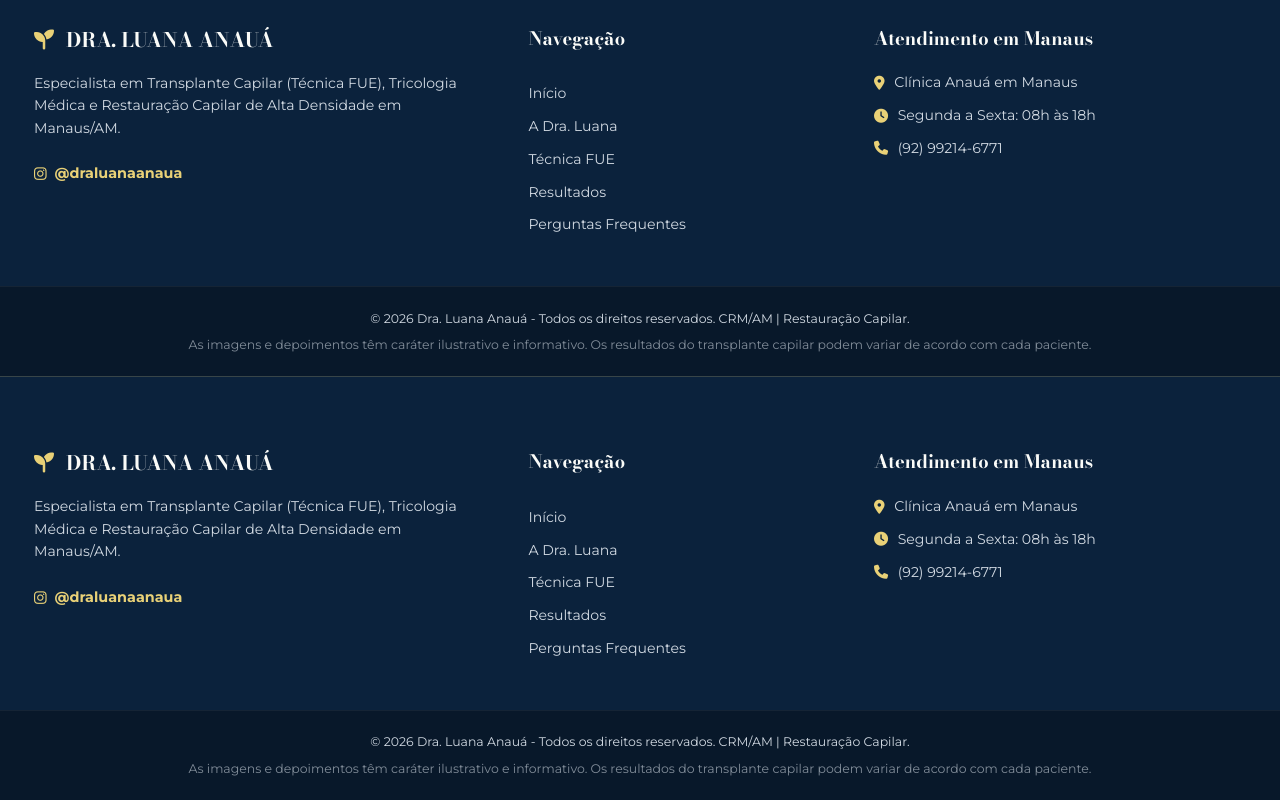
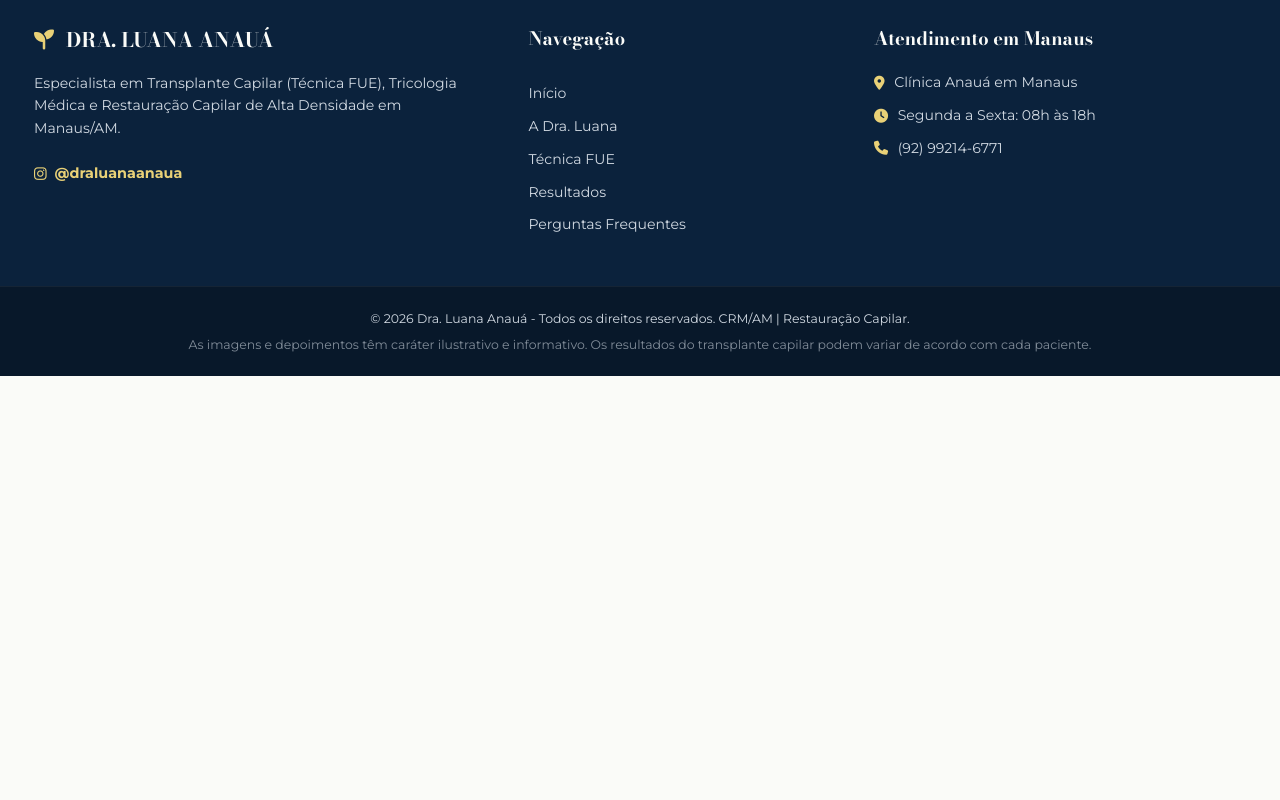
Before and after one commit to fillipeeidan/clinicaanaua, a plain HTML site: page index.html in a window 1280 px wide. Shown: the part 6820-7620 px from the top of the page. After the commit the page ends 7196 px from the top, so only its background shows below. Drawn offline with nearby package versions, Linux system fonts and the light colour scheme.

Commit message:
Remove duplicate footer and simplify WhatsApp message

```diff
--- a/index.html
+++ b/index.html
@@ -623,49 +623,6 @@
         </div>
     </div>
 
-    <!-- FOOTER -->
-    <footer class="footer">
-        <div class="container footer-container">
-            <div class="footer-col brand-col">
-                <div class="footer-brand">
-                    <i class="fa-solid fa-seedling brand-icon"></i>
-                    <span>DRA. LUANA ANAUÁ</span>
-                </div>
-                <p class="footer-desc">
-                    Especialista em Transplante Capilar (Técnica FUE), Tricologia Médica e Restauração Capilar de Alta Densidade em Manaus/AM.
-                </p>
-                <div class="social-links">
-                    <a href="https://www.instagram.com/draluanaanaua" target="_blank" rel="noopener noreferrer" aria-label="Instagram da Dra. Luana Anauá">
-                        <i class="fa-brands fa-instagram"></i> @draluanaanaua
-                    </a>
-                </div>
-            </div>
-
-            <div class="footer-col links-col">
-                <h4>Navegação</h4>
-                <a href="#hero">Início</a>
-                <a href="#sobre">A Dra. Luana</a>
-                <a href="#fue">Técnica FUE</a>
-                <a href="#resultados">Resultados</a>
-                <a href="#faq">Perguntas Frequentes</a>
-            </div>
-
-            <div class="footer-col contact-col">
-                <h4>Atendimento em Manaus</h4>
-                <p><i class="fa-solid fa-location-dot"></i> Clínica Anauá em Manaus</p>
-                <p><i class="fa-solid fa-clock"></i> Segunda a Sexta: 08h às 18h</p>
-                <p><i class="fa-solid fa-phone"></i> (92) 99214-6771</p>
-            </div>
-        </div>
-
-        <div class="footer-bottom">
-            <div class="container bottom-container">
-                <p>&copy; 2026 Dra. Luana Anauá - Todos os direitos reservados. CRM/AM | Restauração Capilar.</p>
-                <p class="disclaimer">As imagens e depoimentos têm caráter ilustrativo e informativo. Os resultados do transplante capilar podem variar de acordo com cada paciente.</p>
-            </div>
-        </div>
-    </footer>
-
     <script src="script.js"></script>
 </body>
 </html>
--- a/script.js
+++ b/script.js
@@ -454,12 +454,7 @@ document.addEventListener('DOMContentLoaded', () => {
             const phone = leadPhone.value.trim();
             const region = leadRegion.value;
 
-            const whatsappMessage = `Olá Dra. Luana! Gostaria de agendar uma avaliação de transplante capilar na Clínica Anauá.\n\n` +
-                `📋 *Dados da Solicitação:*\n` +
-                `👤 *Nome:* ${name}\n` +
-                `📧 *E-mail:* ${email}\n` +
-                `📱 *WhatsApp:* ${phone}\n` +
-                `📍 *Região:* ${region}`;
+            const whatsappMessage = `Oi, Dra. Luana, eu me chamo ${name} e gostaria de fazer uma avaliação na sua clínica.`;
 
             const encodedMessage = encodeURIComponent(whatsappMessage);
             const whatsappUrl = `https://api.whatsapp.com/send?phone=5592992146771&text=${encodedMessage}`;
```
